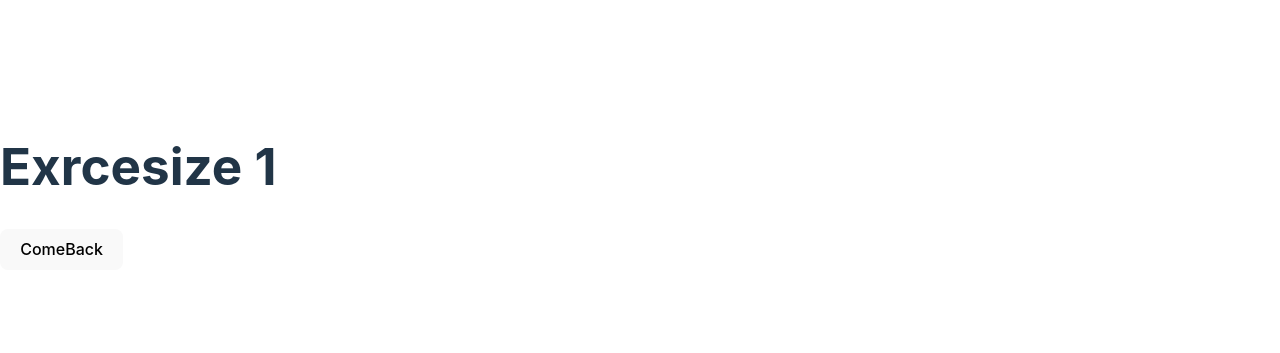
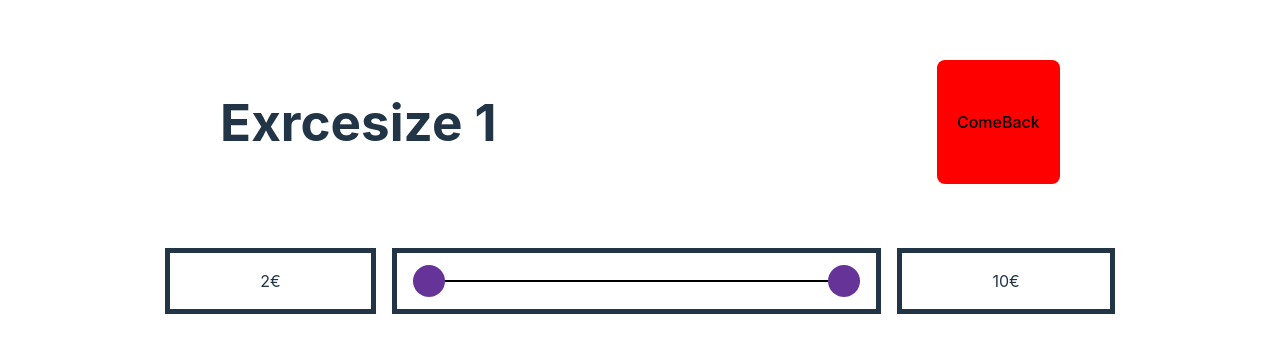
Before and after one commit to fpadroncc/slider-prices, a React (Vite) app: page /exercise1 in a window 1280 px wide. Shown: the part 213-566 px from the top of the page. Built offline with nearby package versions, Linux system fonts and the light colour scheme.

Commit message:
feat: :sparkles: added slide and slider container components
Added default design for slide

```diff
--- /dev/null
+++ b/src/components/Slider.tsx
@@ -0,0 +1,13 @@
+import React from "react";
+import "./slider.css";
+
+export default function Slider() {
+  return (
+    <div className="container_slide">
+      <div className="bullet_line">
+        <div className="bullet left_bullet"></div>
+        <div className="bullet right_bullet"></div>
+      </div>
+    </div>
+  );
+}
--- /dev/null
+++ b/src/components/SliderContainer.tsx
@@ -0,0 +1,15 @@
+import React from "react";
+import Slider from "./Slider";
+import "./slider_container.css";
+
+export default function SliderContainer() {
+  return (
+    <div className="container">
+      <div className="default_box label_left">2€</div>
+      <div className="default_box slide">
+        <Slider />
+      </div>
+      <div className="default_box label_right">10€</div>
+    </div>
+  );
+}
--- /dev/null
+++ b/src/components/slider.css
@@ -0,0 +1,28 @@
+.container_slide {
+  display: flex;
+  height: 100%;
+  align-items: center;
+}
+
+.bullet_line {
+  width: 100%;
+  height: 2px;
+  background: black;
+  position: relative;
+}
+
+.bullet {
+  position: absolute;
+  border-radius: 50%;
+  background: rebeccapurple;
+  top: -15px;
+  padding: 1rem;
+}
+
+.left_bullet {
+    right: 0;
+}
+
+.right_bullet {
+    left: 0;
+}
--- /dev/null
+++ b/src/components/slider_container.css
@@ -0,0 +1,23 @@
+.container {
+  display: grid;
+  grid-template-areas: ". label_left slide slide slide label_right .";
+  gap: 1rem;
+  text-align: center;
+}
+
+.default_box {
+  border: 5px solid;
+  padding: 1rem;
+}
+
+.label_left {
+  grid-area: label_left;
+}
+
+.label_right {
+  grid-area: label_right;
+}
+
+.slide {
+  grid-area: slide;
+}
--- a/src/views/Exercise1.tsx
+++ b/src/views/Exercise1.tsx
@@ -1,13 +1,25 @@
-import React from 'react'
-import { useNavigate } from 'react-router-dom'
+import React from "react";
+import { useNavigate } from "react-router-dom";
+import SliderContainer from "../components/SliderContainer";
 
 export default function Exercise1() {
-  const navigate = useNavigate()
+  const navigate = useNavigate();
 
   return (
-    <div>
-      <h1>Exrcesize 1</h1>
-      <button onClick={() => navigate(-1)}>ComeBack</button>
+    <div
+      style={{
+        display: "flex",
+        flexDirection: "column",
+        gap: "4rem",
+        width: "100vw",
+      }}
+    >
+      <div style={{ display: "inherit", justifyContent: 'space-around' }}>
+        <h1 style={{ textAlign: "center" }}>Exrcesize 1</h1>
+        <button style={{backgroundColor: 'red'}} onClick={() => navigate(-1)}>ComeBack</button>
+      </div>
+
+      <SliderContainer />
     </div>
-  )
+  );
 }
```
